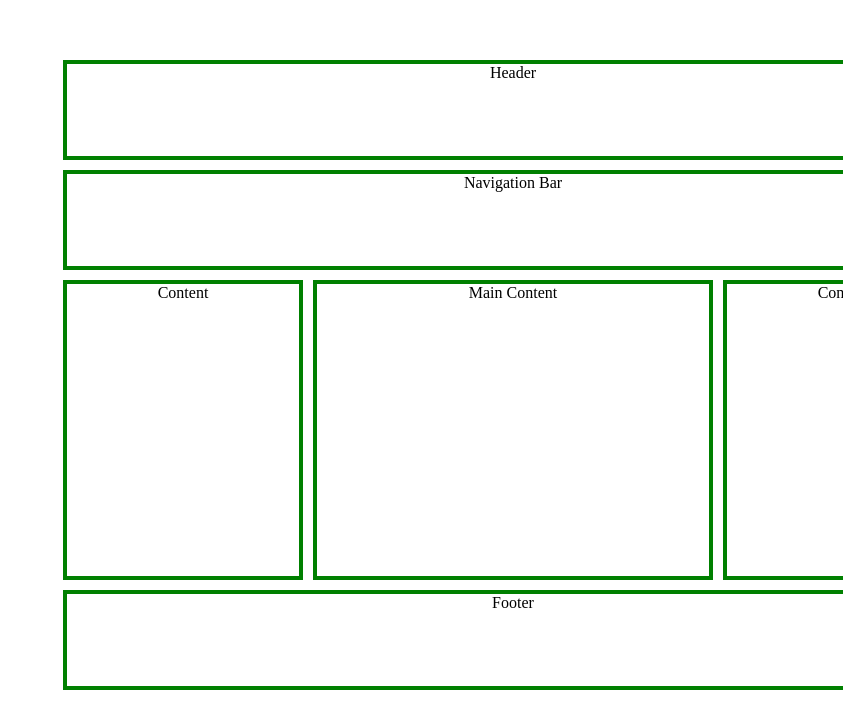
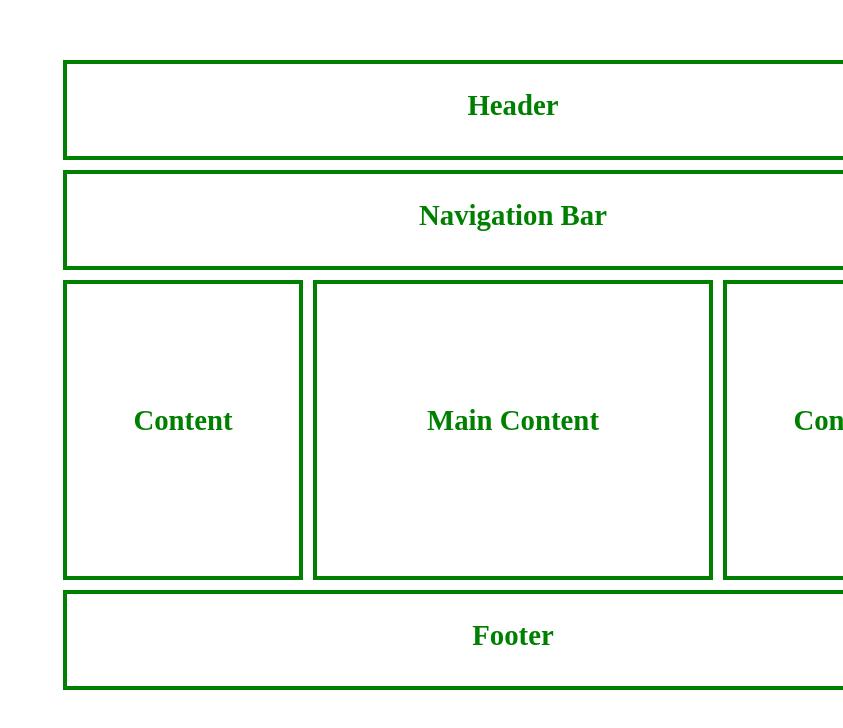
Before and after one commit to bahnisikhadhar/simpleBoxModel-with-float, a plain HTML site: page index.html in a window 1280 px wide. Shown: the part 140-868 px from the top of the page, without its empty margins (437-1280 px from the left). Drawn offline with Linux system fonts and the light colour scheme.

Commit message:
update the font size,padding etc in individual box

```diff
--- a/style.css
+++ b/style.css
@@ -10,18 +10,23 @@
 .outer {
     height: 700px;
     width: 900px;
+    font-size: 1.8rem;
+    color: green;
+    font-weight: bold;
 }
 .head {
     height: 100px;
     /* width: 900px; */
     border: 4px solid green;
     margin-bottom: 10px;
+    padding: 25px;
 }
 .nav {
     height: 100px;
     /* width: 700px; */
     border: 4px solid green;
     margin-bottom: 10px;
+    padding: 25px;
 }
 .content {
     height: 300px;
@@ -31,12 +36,14 @@
     width: 240px;
     border: 4px solid green;
     margin-right: 10px;
+    padding: 120px 20px;
     float: left;
 }
 .main {
     height: 300px;
     width: 400px;
     border: 4px solid green;
+    padding-top: 120px;
     float: left;
 
 }
@@ -45,6 +52,7 @@
     width: 240px;
     border: 4px solid green;
     margin-left: 10px;
+    padding: 120px 20px;
     float: left;
 
 }
@@ -52,4 +60,5 @@
     height: 100px;
     border: 4px solid green;
     margin-top: 10px;
+    padding: 25px;
 }
```
